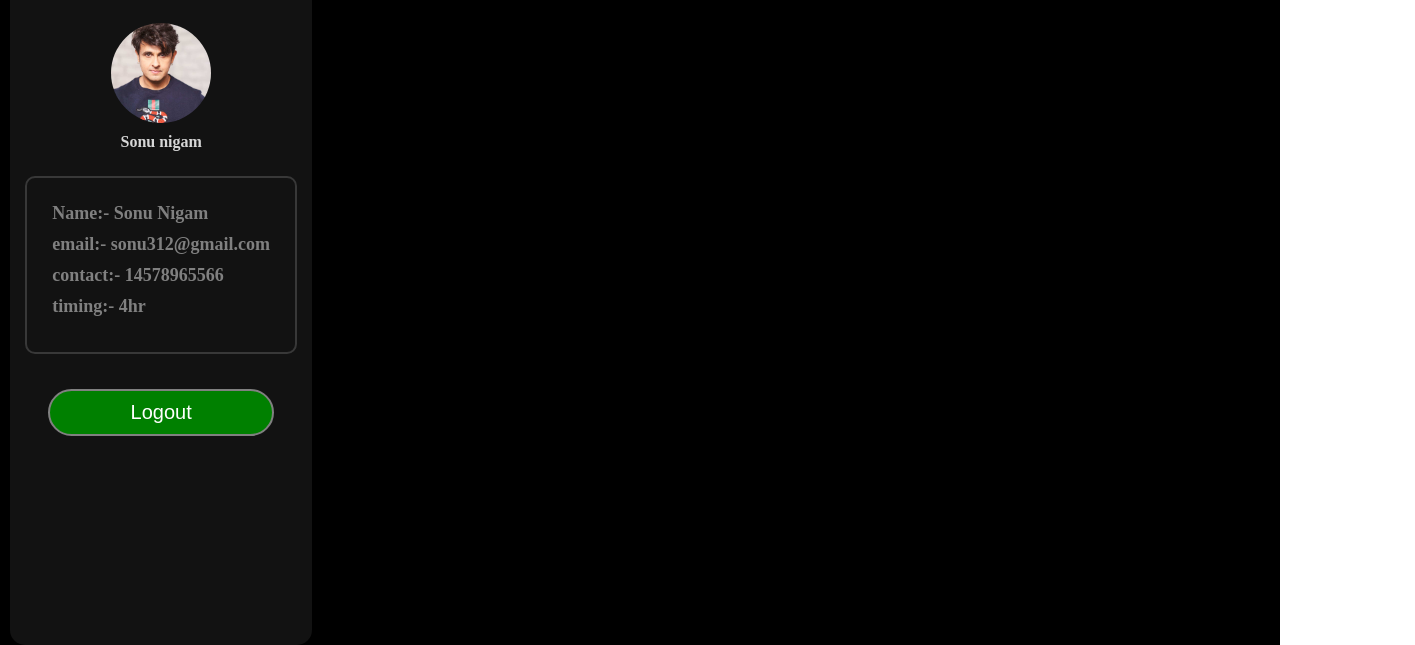
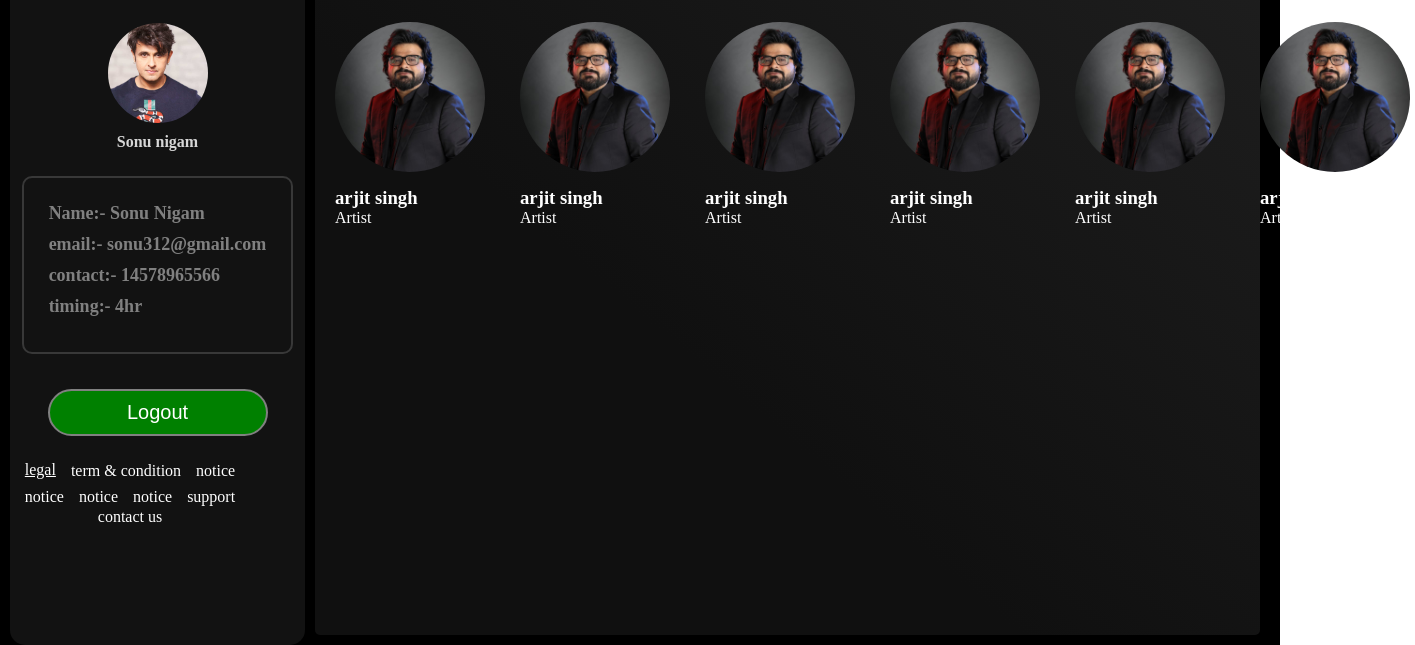
Before and after one commit to codewithabhishekchhapre/spotify, a plain HTML site: page index.html in a window 1280 px wide. Shown: the part 155-800 px from the top of the page, 1415 px wide, since content can reach past the window. Drawn offline with nearby package versions, Linux system fonts and the light colour scheme.

Commit message:
make artist section
make artist section

```diff
--- a/index.html
+++ b/index.html
@@ -1,20 +1,29 @@
 <html lang="en">
   <head>
-     <meta charset="UTF-8">
-     <meta name="viewport" content="width=device-width, initial-scale=1.0">
+    <meta charset="UTF-8" />
+    <meta name="viewport" content="width=device-width, initial-scale=1.0" />
     <title>Document</title>
-     <link rel="stylesheet" href="https://cdnjs.cloudflare.com/ajax/libs/remixicon/4.6.0/remixicon.css" integrity="sha512-kJlvECunwXftkPwyvHbclArO8wszgBGisiLeuDFwNM8ws+wKIw0sv1os3ClWZOcrEB2eRXULYUsm8OVRGJKwGA==" crossorigin="anonymous" referrerpolicy="no-referrer" />
-     <link rel="stylesheet" href="./styles/index.css">
+    <link
+      rel="stylesheet"
+      href="https://cdnjs.cloudflare.com/ajax/libs/remixicon/4.6.0/remixicon.css"
+      integrity="sha512-kJlvECunwXftkPwyvHbclArO8wszgBGisiLeuDFwNM8ws+wKIw0sv1os3ClWZOcrEB2eRXULYUsm8OVRGJKwGA=="
+      crossorigin="anonymous"
+      referrerpolicy="no-referrer"
+    />
+    <link rel="stylesheet" href="./styles/index.css" />
   </head>
   <body>
     <div class="mainsection">
       <div class="main-navbar">
         <div class="search">
           <i class="ri-spotify-fill"></i>
-                    <i class="ri-home-3-fill" style="background-color: rgb(31, 31, 31);"></i>
+          <i
+            class="ri-home-3-fill"
+            style="background-color: rgb(31, 31, 31)"
+          ></i>
           <div class="searchtab">
             <i class="ri-search-line"></i>
-                         <input type="text" placeholder="What do you want to play ?">
+            <input type="text" placeholder="What do you want to play ?" />
             <i class="ri-shopping-bag-3-line"></i>
           </div>
         </div>
@@ -24,24 +33,21 @@
             <li>Support</li>
             <li><i class="ri-arrow-down-circle-line"></i>Download</li>
             <li>Install App</li>
-
           </ul>
           <button>Signup</button>
-                    <button style="background-color: white; color: black; ">Login</button>
-
+          <button style="background-color: white; color: black">Login</button>
         </div>
       </div>
 
       <div class="maincontent">
         <div class="sidenavbar">
           <div class="head">
-
             <h3><i class="ri-stack-line"></i> Your details</h3>
             <i class="ri-add-large-line"></i>
           </div>
 
           <div class="profile">
-                         <img src="./images/profile/sonu.jpg" alt="">
+            <img src="./images/profile/sonu.jpg" alt="" />
             <h4>Sonu nigam</h4>
             <div class="profile-card">
               <h5>Name:- Sonu Nigam</h5>
@@ -52,11 +58,77 @@
 
             <button>Logout</button>
           </div>
-
+          <div class="sidefooter">
+            <a href="#">legal</a>
+            <p>term & condition</p>
+            <p>notice</p>
+            <p>notice</p>
+            <p>notice</p>
+            <p>notice</p>
+            <p>support</p>
+            <p>contact us</p>
           </div>
-               <div class="content"></div>
+        </div>
+        <div class="content">
+          <div class="artist">
+            <div class="all">
+              <h2>Popular artists</h2>
+              <a href="">show all</a>
+            </div>
+            <div class="all_artist">
+              <div class="artistprofile">
+                <div class="artistimg">
+                  <img src="./images/artist/artist1.jpeg" alt="" />
+                  <div class="playbtn"><i class="ri-play-fill"></i></div>
+                </div>
+                <h3>arjit singh</h3>
+                <p>Artist</p>
               </div>
 
+              <div class="artistprofile">
+                <div class="artistimg">
+                  <img src="./images/artist/artist1.jpeg" alt="" />
+                  <div class="playbtn"><i class="ri-play-fill"></i></div>
+                </div>
+                <h3>arjit singh</h3>
+                <p>Artist</p>
+              </div>
+              <div class="artistprofile">
+                <div class="artistimg">
+                  <img src="./images/artist/artist1.jpeg" alt="" />
+                  <div class="playbtn"><i class="ri-play-fill"></i></div>
+                </div>
+                <h3>arjit singh</h3>
+                <p>Artist</p>
+              </div>
+              <div class="artistprofile">
+                <div class="artistimg">
+                  <img src="./images/artist/artist1.jpeg" alt="" />
+                  <div class="playbtn"><i class="ri-play-fill"></i></div>
+                </div>
+                <h3>arjit singh</h3>
+                <p>Artist</p>
+              </div>
+              <div class="artistprofile">
+                <div class="artistimg">
+                  <img src="./images/artist/artist1.jpeg" alt="" />
+                  <div class="playbtn"><i class="ri-play-fill"></i></div>
+                </div>
+                <h3>arjit singh</h3>
+                <p>Artist</p>
+              </div>
+              <div class="artistprofile">
+                <div class="artistimg">
+                  <img src="./images/artist/artist1.jpeg" alt="" />
+                  <div class="playbtn"><i class="ri-play-fill"></i></div>
+                </div>
+                <h3>arjit singh</h3>
+                <p>Artist</p>
+              </div>
+            </div>
+          </div>
+        </div>
+      </div>
     </div>
   </body>
 </html>
--- a/styles/index.css
+++ b/styles/index.css
@@ -29,9 +29,9 @@
      gap: 10px;
 }
 .search > i{
-     font-size: 35px;
+     font-size: 30px;
      border-radius: 50%;
-     padding: 10px;
+     padding: 5px;
      color:white;
 }
 .search .searchtab{
@@ -47,14 +47,14 @@
      width: 350px;
      background-color: transparent;
      border: none;
-     font-size: 22px;
+     font-size: 20px;
 }
 input:focus{
      border: none;
      outline: none;
 }
 .search .searchtab i{
-     font-size: 30px;
+     font-size: 24px;
 }
 
 .main-navbar .menu{
@@ -70,7 +70,7 @@ input:focus{
 }
 
 .menu ul li{
-     font-size: 20px;
+     font-size: 18px;
      font-weight: 600;
      color: gray;
 }
@@ -79,7 +79,7 @@ input:focus{
      padding: 8px 25px;
      color: white;
      background-color: transparent;
-     font-size: 18px;
+     font-size: 16px;
      border: none;
      margin-right: 5px;
      border-radius: 30px;
@@ -94,7 +94,6 @@ input:focus{
 
 .maincontent .sidenavbar{
      width: 24%;
-     height: 100%;
      background-color:rgb(18,18,18);
      padding: 10px;
      border-radius: 15px;
@@ -105,18 +104,14 @@ input:focus{
      justify-content: space-between;
 }
 .head i{
-     font-size: 22px;
+     font-size: 20px;
      margin-right: 5px;
 }
 .head h3{
      font-size: 25px;
      color: rgb(205, 205, 205);
 }
-.maincontent .content{
-     width: 76%;
-     height: 100%;
-     /* background-color: teal; */
-}
+
 .profile{
      display: flex;
      flex-direction: column;
@@ -157,3 +152,86 @@ input:focus{
      border-radius: 50%;
      object-fit: cover;
 }
+
+.sidefooter{
+     margin-top: 25px;
+     width: 80%;
+     display: flex  ;
+     gap: 15px;
+     flex-wrap: wrap;
+     justify-content: center;
+     align-items: center;
+}
+.sidefooter p{
+     line-height: 5px;
+}
+
+.maincontent .content{
+     width: 75%;
+     /* height: 100%; */
+     /* background-color: teal; */
+     margin: 10px;
+     border-radius: 5px;
+     background:linear-gradient( 40deg,#101010 40%,#1e1e1e);
+     padding: 25px 15px;
+}
+
+.artist{
+     /* display: flex; */
+}
+
+.artist .all{
+     display: flex;
+     justify-content: space-between;
+}
+.all_artist{
+     margin-top: 15px;
+     display: flex;
+     gap: 25px;
+}
+.artistprofile{
+     height: 220px;
+     /* background-color: red; */
+
+     padding: 10px 5px;
+     border-radius: 5px;
+     /* display: flex; */
+     /* flex-direction: column; */
+     /* justify-content: center; */
+     /* align-items: center; */
+}
+.artistimg{
+     position: relative;
+}
+
+.artistimg .playbtn{
+     height: 50px;
+     width: 50px;
+     position: absolute;
+     right: 0px;
+     bottom: 20%;
+     background-color: rgb(30,215,96);
+     border-radius: 50%;
+     display: none;
+
+}
+.playbtn i{
+     color: black;
+     font-size: 35px;
+}
+
+.artistprofile img{
+     height: 150px;
+     width: 150px;
+     border-radius: 50%;
+     margin-bottom: 15px;
+}
+.artistprofile:hover{
+ background:linear-gradient( 180deg,#101010 40%,#1e1e1e);
+}
+
+.artistprofile:hover  .playbtn{
+     display: flex;
+     justify-content: center;
+     align-items: center;
+}
```
Lines whose indentation alone changed are shown as unchanged.
